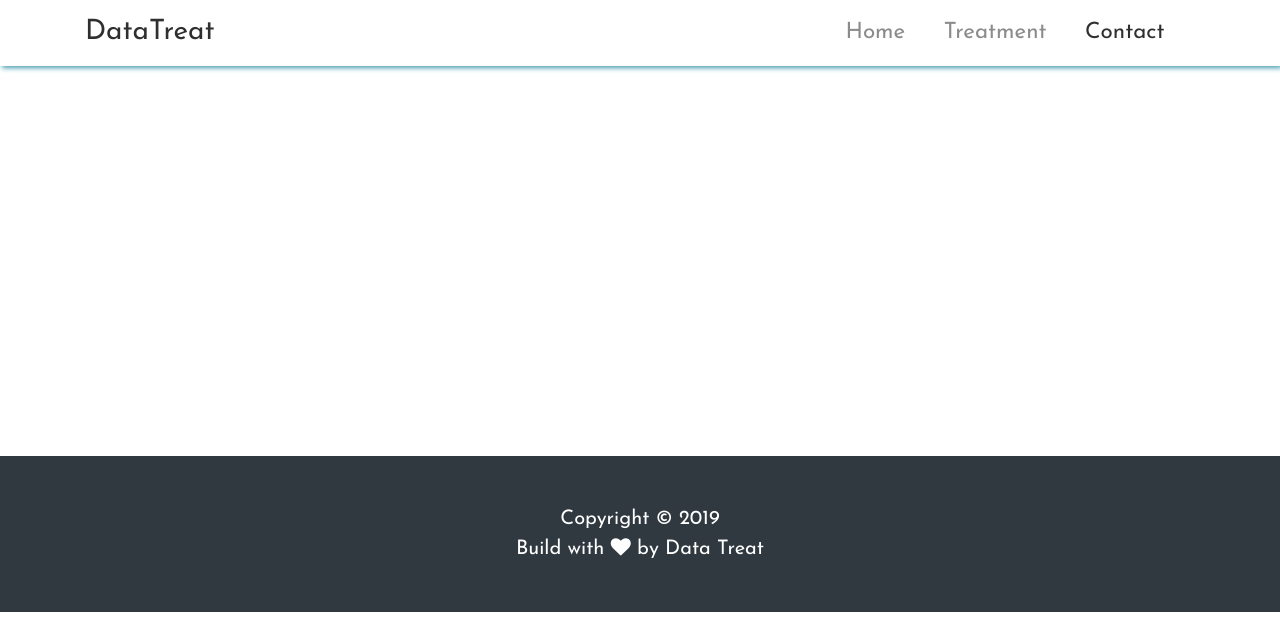
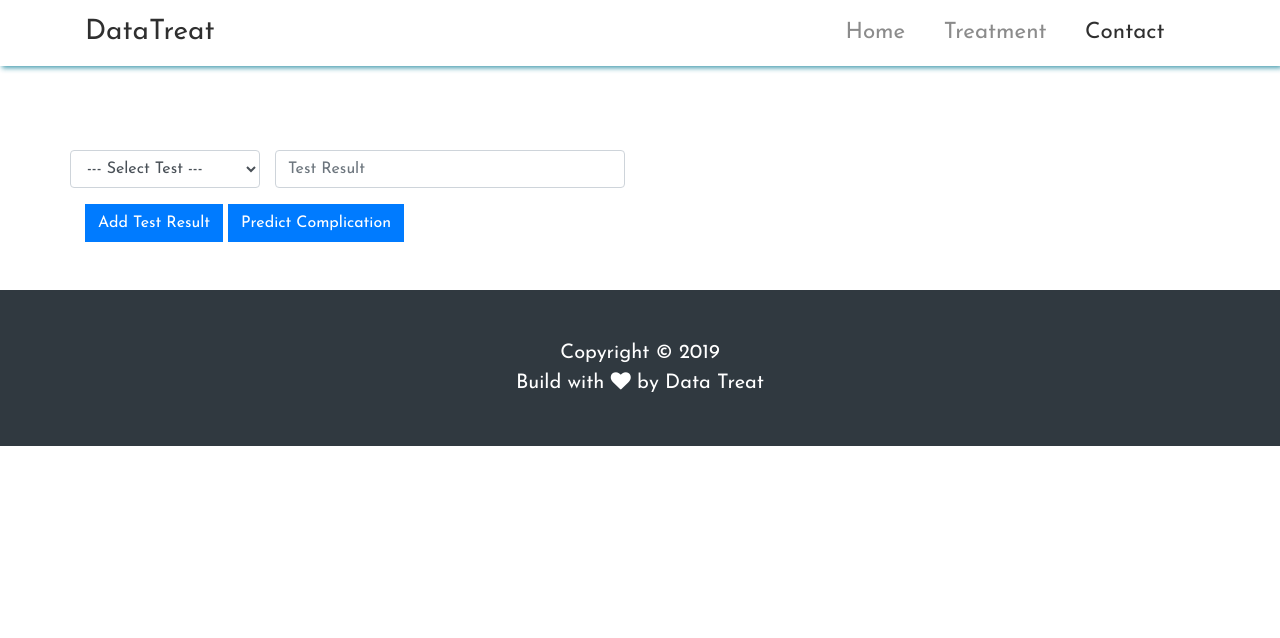
Before and after one commit to becomingadarsha/DataTreat, a Django app: page /treatment/ in a window 1280 px wide. Shown: the top 638 px of the page. Run offline with Django 3.2, Linux system fonts and the light colour scheme; data that the repository does not hold is empty; some libraries are stand-ins or nearby versions.

Commit message:
Treatment page implemented with dynamic test result.

```diff
--- a/comp_detect/models.py
+++ b/comp_detect/models.py
@@ -4,6 +4,7 @@ from django.core.validators import RegexValidator
 class Feature(models.Model):
     name = models.CharField(max_length = 200)
     unit = models.CharField(max_length = 50)
+    dtype = models.CharField(max_length = 50)
 
     def __str__(self):
         return self.name
--- a/comp_detect/templates/comp_detect/base.html
+++ b/comp_detect/templates/comp_detect/base.html
@@ -48,7 +48,7 @@
                   </li>
 
                   <li class="nav-item">
-                      <a href="#authors" class="nav-link">Treatment</a>
+                      <a href="{% url 'comp_detect:treatment' %}" class="nav-link">Treatment</a>
                   </li>
 
                   <li class="nav-item active">
@@ -92,6 +92,9 @@
         //JS Code Here
     </script>
 
+    {% block script %}
+    {% endblock %}
+
 </body>
 
 </html>
--- a/comp_detect/templates/comp_detect/index.html
+++ b/comp_detect/templates/comp_detect/index.html
@@ -73,7 +73,7 @@
                 <div class="row">
                     <div class="col">
                         <div class="d-flex justify-content-center">
-                            <button class="btn btn-center btn-primary btn-lg p-2">Test Diabetes</button>
+                            <a href="{% url 'comp_detect:treatment' %}" class="btn btn-center btn-primary btn-lg p-2">Check Diabetes Complication</a>
                         </div>
                     </div>
                 </div>
--- a/comp_detect/templates/comp_detect/treatment.html
+++ b/comp_detect/templates/comp_detect/treatment.html
@@ -2,5 +2,57 @@
 {% load static %}
 
 {% block content %}
-    <br><br><br><br><br><br><br><br><br><br><br><br><br><br><br><br><br><br><br>
+    <section id="treatment" style="padding-top:150px;" class="pb-5">
+      <div class="container">
+        <div class="row">
+          <div class="col-12">
+
+            <form id="testResultForm" action="#" method="post">
+              {% csrf_token %}
+              <div class="form-group row" v-for="(test, index) in tests">
+                <select class="col-sm-2 form-control" v-model="test.feature">
+                  <option value="" selected>--- Select Test ---</option>
+                  {% for feature in features %}
+                  <option value="{{ feature.id }}">{{ feature.name }}</option>
+                  {% empty %}
+                  <option value="">No tests found.</option>
+                  {% endfor %}
+                </select>
+                <input type="hidden" v-bind:name="`feature[]`" v-model="test.feature" multiple>
+                <div class="col-sm-4">
+                  <input class="form-control" type="text" v-bind:name="`feature_value[]`" v-model="test.value" placeholder="Test Result" multiple>
+                </div>
+              </div>
+
+              <button type="button" class="btn btn-primary" v-on:click="addTestResult">Add Test Result</button>
+              <button type="submit" class="btn btn-primary">Predict Complication</button>
+            </form>
+          </div>
+        </div>
+      </div>
+    </section>
 {% endblock %}
+
+{% block script %}
+<script src="https://cdn.jsdelivr.net/npm/vue/dist/vue.js"></script>
+<script type="text/javascript">
+  var app = new Vue({
+    el: '#testResultForm',
+    data: {
+      tests: [
+        {
+          feature: "",
+          value: null
+        },
+      ]
+    },
+    methods: {
+
+      addTestResult () {
+        this.tests.push({ feature: "", value: null });
+      }
+
+    },
+  });
+</script>
+{% endblock %}
--- a/comp_detect/views.py
+++ b/comp_detect/views.py
@@ -1,14 +1,28 @@
 from django.shortcuts import render
-from django.http import HttpResponse
+from django.http import JsonResponse
 from django.views.decorators.http import require_http_methods
-from .models import Message
-
+from .models import Message, Feature
+from pydoc import locate
+from django.forms.models import model_to_dict
 
 def index(request):
     return render(request, "comp_detect/index.html")
 
 def treatment(request):
-    return render(request, "comp_detect/treatment.html")
+    if(request.method == "POST"):
+        features = request.POST.getlist("feature[]")
+        feature_values = request.POST.getlist("feature_value[]")
+        clean_data = {}
+        for i, (feature_id, feature_value) in enumerate(zip(features, feature_values)):
+            try:
+                feature = Feature.objects.get(pk = int(float(feature_id)))
+                value = locate(feature.dtype)(feature_value)
+                clean_data[i] = {feature.name: value}
+            except (Feature.DoesNotExist, ValueError) as e:
+                pass
+        return JsonResponse(clean_data, safe=False)
+    else:
+        return render(request, "comp_detect/treatment.html", context={'features': Feature.objects.all()})
 
 def contact(request):
     return render(request, "comp_detect/contact.html")
```
Also changed, not shown: comp_detect/migrations/0003_feature_dtype.py (added), db.sqlite3.
